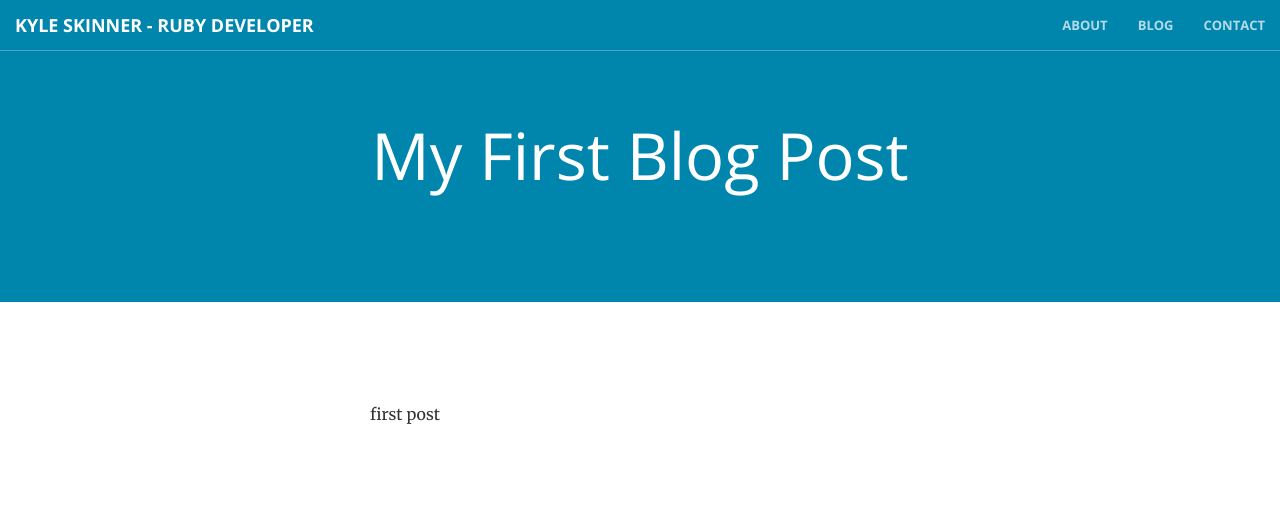
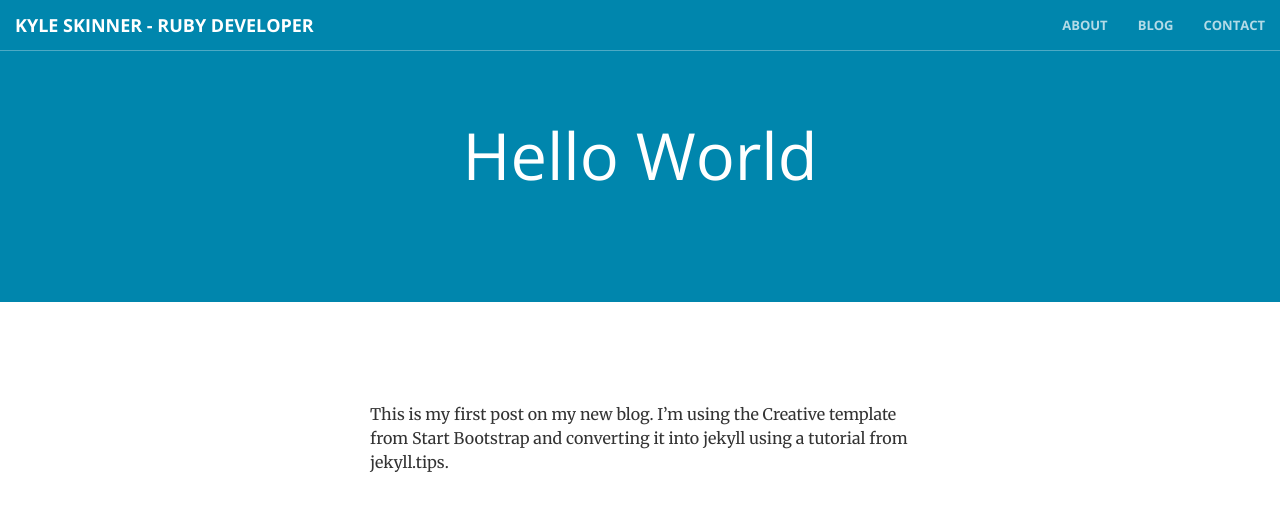
Before and after one commit to kyleskin/kyleskin.github.io, a Jekyll site: the page built from _posts/2016-02-07-hello-world.md, in a window 1280 px wide. Shown: the top 511 px of the page. Built offline with Jekyll 4.4.1, drawn with Linux system fonts in a browser that asks for light colours.

Commit message:
first post

```diff
--- a/_posts/2016-02-07-hello-world.md
+++ b/_posts/2016-02-07-hello-world.md
@@ -1,6 +1,6 @@
 ---
 layout: post
-title: My First Blog Post
+title: Hello World
 ---
 
-first post
+This is my first post on my new blog.  I'm using the Creative template from Start Bootstrap and converting it into jekyll using a tutorial from jekyll.tips.
```
